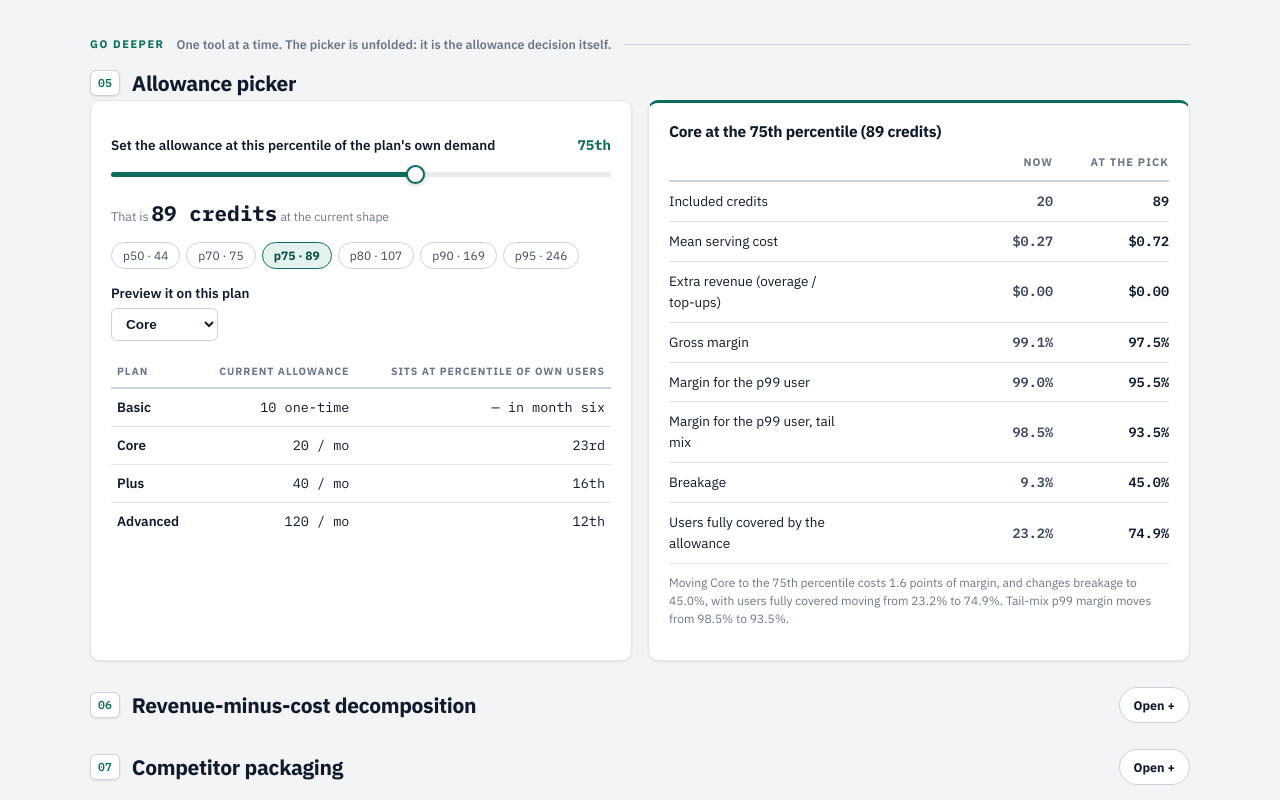
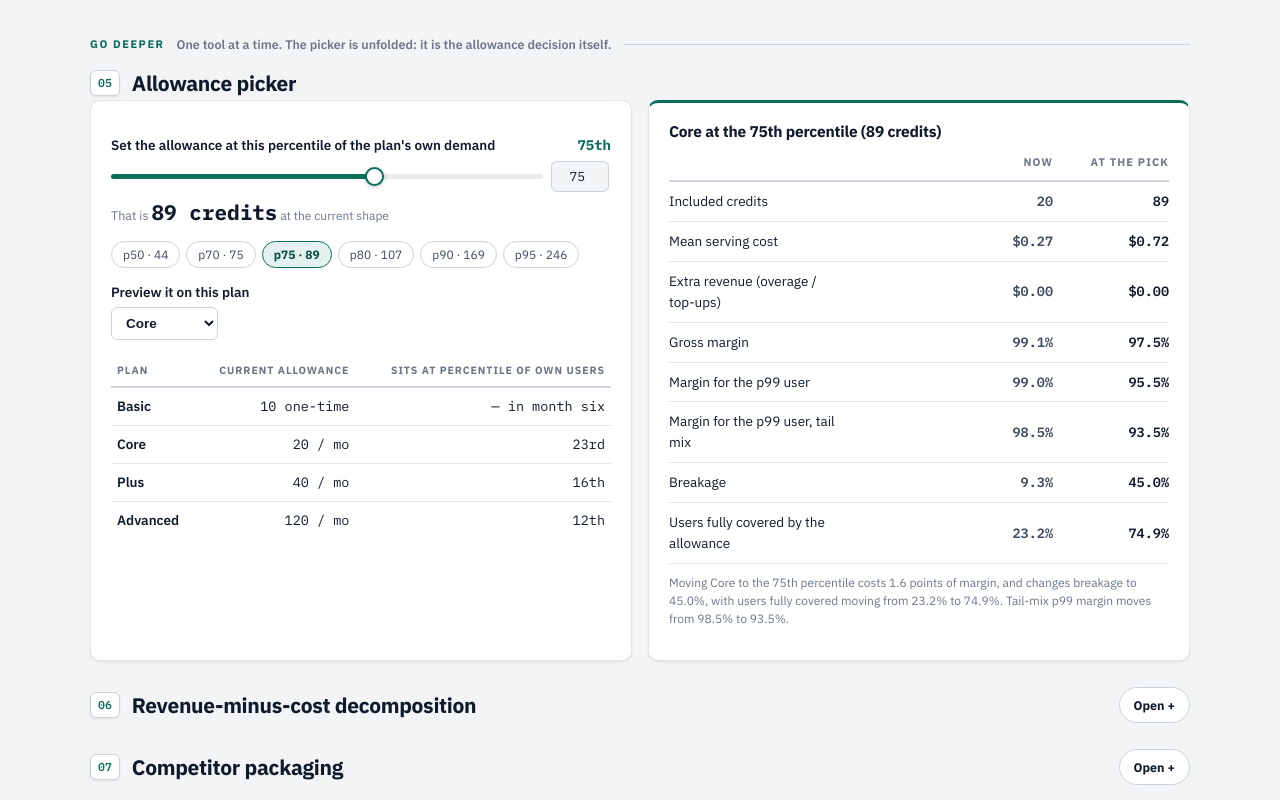
Before and after one commit to evoln47/ai-credit-economics-simulator, a plain HTML site: page index.html in a window 1280 px wide. Shown: the part 3140-3940 px from the top of the page. Drawn offline with Linux system fonts and the light colour scheme.

Commit message:
Add numeric entry beside every slider: type a value within the slider's range and it commits like a drag, with boxes resyncing after preset loads

```diff
--- a/index.html
+++ b/index.html
@@ -93,6 +93,8 @@ select{padding:7px 10px;border:1px solid var(--line2);border-radius:6px;backgrou
 select:focus{outline:none;border-color:var(--accent);box-shadow:0 0 0 3px var(--accent-soft)}
 /* range sliders: custom track & thumb */
 input[type=range]{-webkit-appearance:none;appearance:none;width:100%;height:24px;background:transparent;cursor:pointer;margin:2px 0}
+input[type=range].hasnum{width:calc(100% - 68px);vertical-align:middle}
+.numin{margin-left:8px;vertical-align:middle}
 input[type=range]::-webkit-slider-runnable-track{height:5px;border-radius:99px;background:linear-gradient(to right,var(--accent) 0%,var(--accent) var(--fill,50%),var(--paper2) var(--fill,50%))}
 input[type=range]::-webkit-slider-thumb{-webkit-appearance:none;width:19px;height:19px;border-radius:50%;background:var(--card);border:2px solid var(--accent);margin-top:-7px;box-shadow:0 1px 4px rgba(15,27,45,.25);transition:transform .12s}
 input[type=range]::-webkit-slider-thumb:hover{transform:scale(1.15)}
@@ -2028,6 +2030,35 @@ update();
 </script>
 <script>
 (function(){
+  var pairs=[];
+  function syncBox(r,b){ if(document.activeElement!==b && b.value!==r.value) b.value=r.value; }
+  Array.prototype.forEach.call(document.querySelectorAll('input[type="range"]'),function(r){
+    if(!r.id)return;
+    var b=document.createElement("input");
+    b.type="number"; b.className="numin sm";
+    b.min=r.min; b.max=r.max; b.step=r.step; b.value=r.value;
+    b.setAttribute("aria-label","Numeric entry for "+(r.getAttribute("aria-label")||r.id));
+    r.classList.add("hasnum");
+    r.parentNode.insertBefore(b,r.nextSibling);
+    pairs.push([r,b]);
+    r.addEventListener("input",function(){ syncBox(r,b); });
+    b.addEventListener("change",function(){
+      var v=parseFloat(b.value);
+      if(isNaN(v)){ b.value=r.value; return; }
+      var mn=parseFloat(r.min), mx=parseFloat(r.max), st=parseFloat(r.step)||1;
+      v=Math.min(mx,Math.max(mn,v));
+      v=Math.round(v/st)*st;
+      v=Math.round(v*1000)/1000;
+      if(String(v)!==String(r.value)){ r.value=v; r.dispatchEvent(new Event("input",{bubbles:true})); }
+      b.value=r.value;
+    });
+    b.addEventListener("keydown",function(e){ if(e.key==="Enter"){ e.preventDefault(); b.blur(); } });
+  });
+  setInterval(function(){ pairs.forEach(function(p){ syncBox(p[0],p[1]); }); },700);
+})();
+</script>
+<script>
+(function(){
   var views={sim:document.getElementById("view-sim"),compare:document.getElementById("view-compare"),method:document.getElementById("view-method")};
   if(!views.sim||!views.compare||!views.method)return;
   var tabs=Array.prototype.slice.call(document.querySelectorAll(".viewtab"));
```
